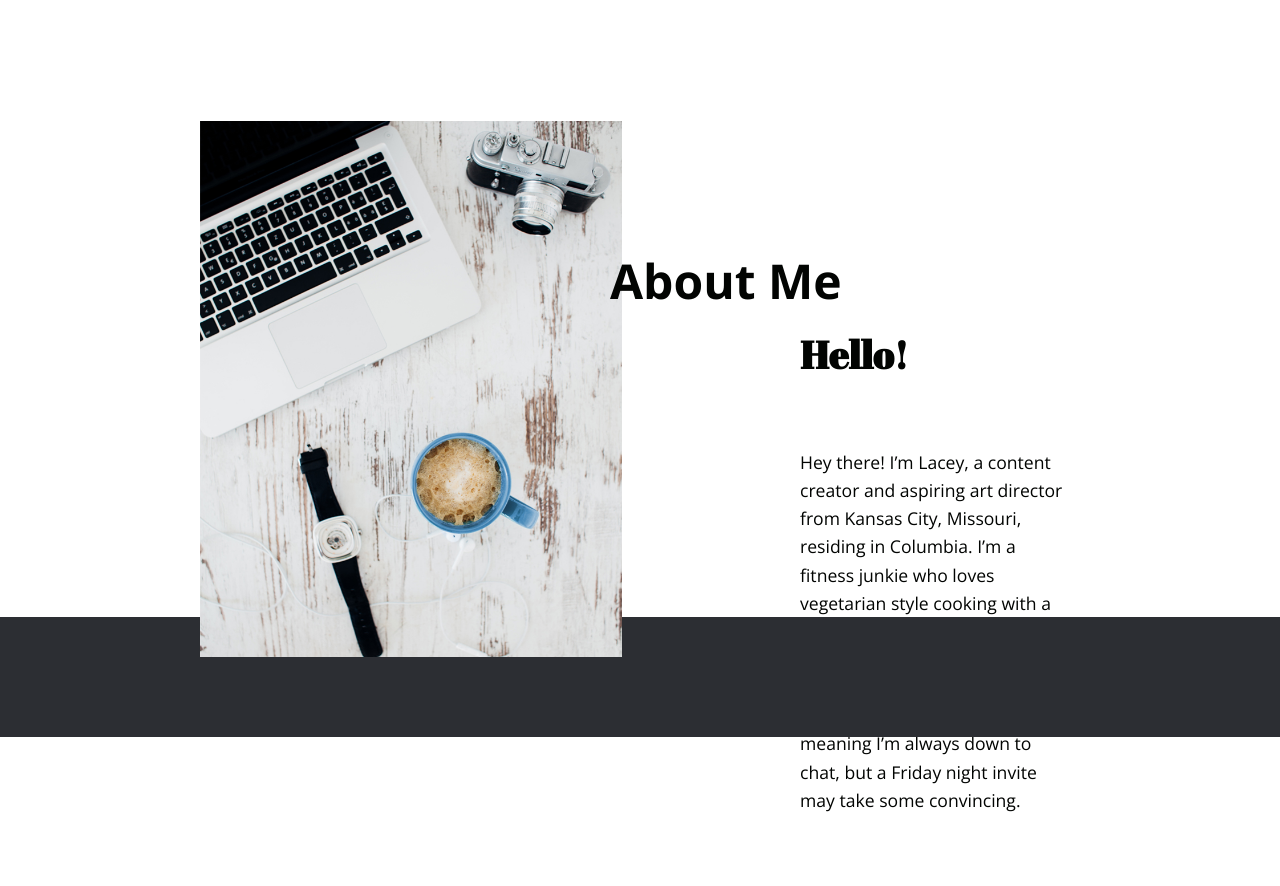
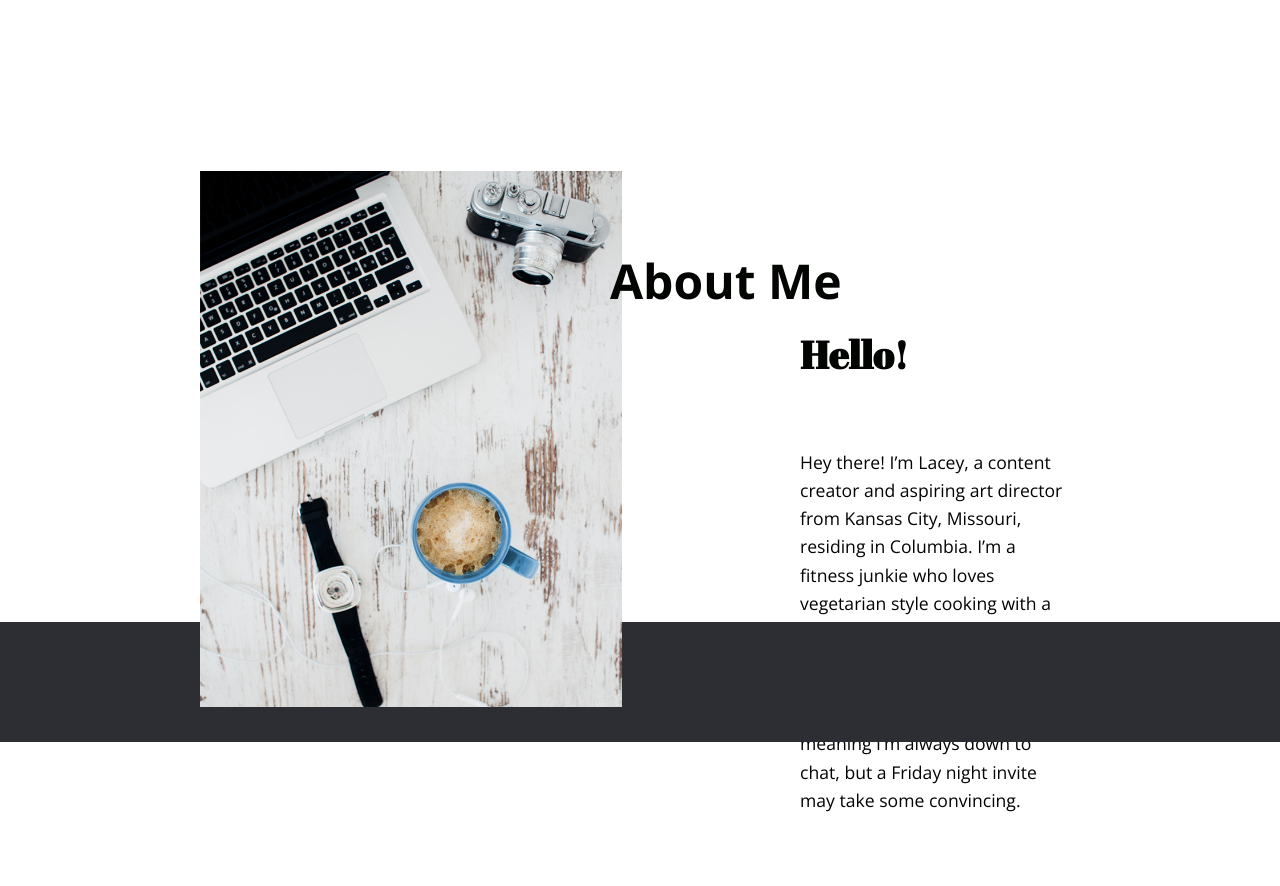
Before and after one commit to Jarrett-McCarty/LaceyPaulPortfolio, a plain HTML site: page index.html in a window 1280 px wide. Shown: the part 820-1706 px from the top of the page. Drawn offline with nearby package versions, Linux system fonts and the light colour scheme.

Commit message:
version 1.5.8.7

```diff
--- a/css/main.css
+++ b/css/main.css
@@ -737,11 +737,11 @@ img, h1, h2, p {
 }
 @media (min-width: 900px) and (max-width: 1441px) {
   .imgabout .rect1 {
-    top: -645px;
+    top: -640px;
     width: auto;
   }
   .imgabout img {
-    top: -600px;
+    top: -550px;
   }
   .imgabout .about {
     top: -500px;
@@ -752,6 +752,9 @@ img, h1, h2, p {
   }
   .aboutme .welcome-text {
     margin-right: 45%;
+  }
+  .wbutton {
+    top: 1650px;
   }
 }
 .wbutton {
```
